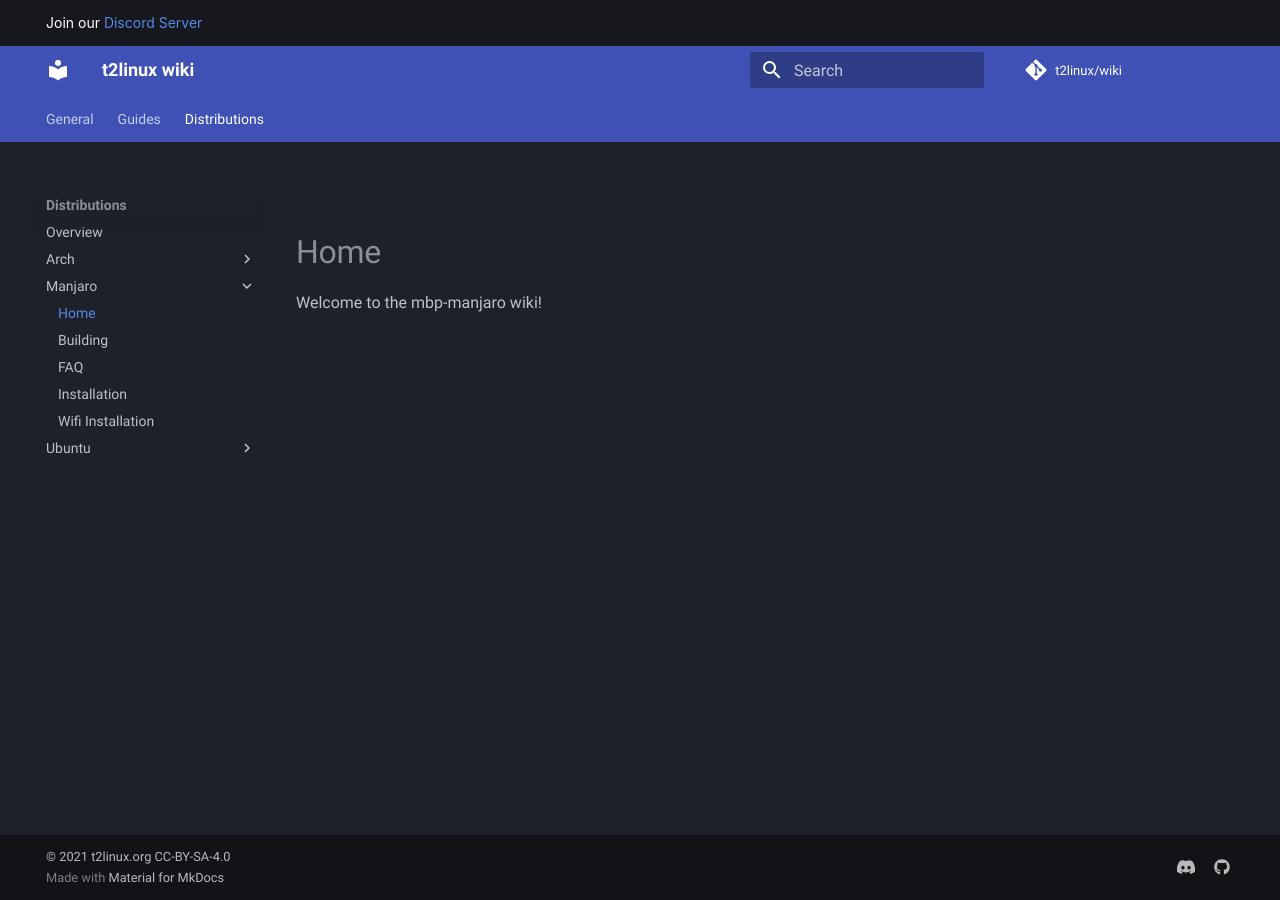
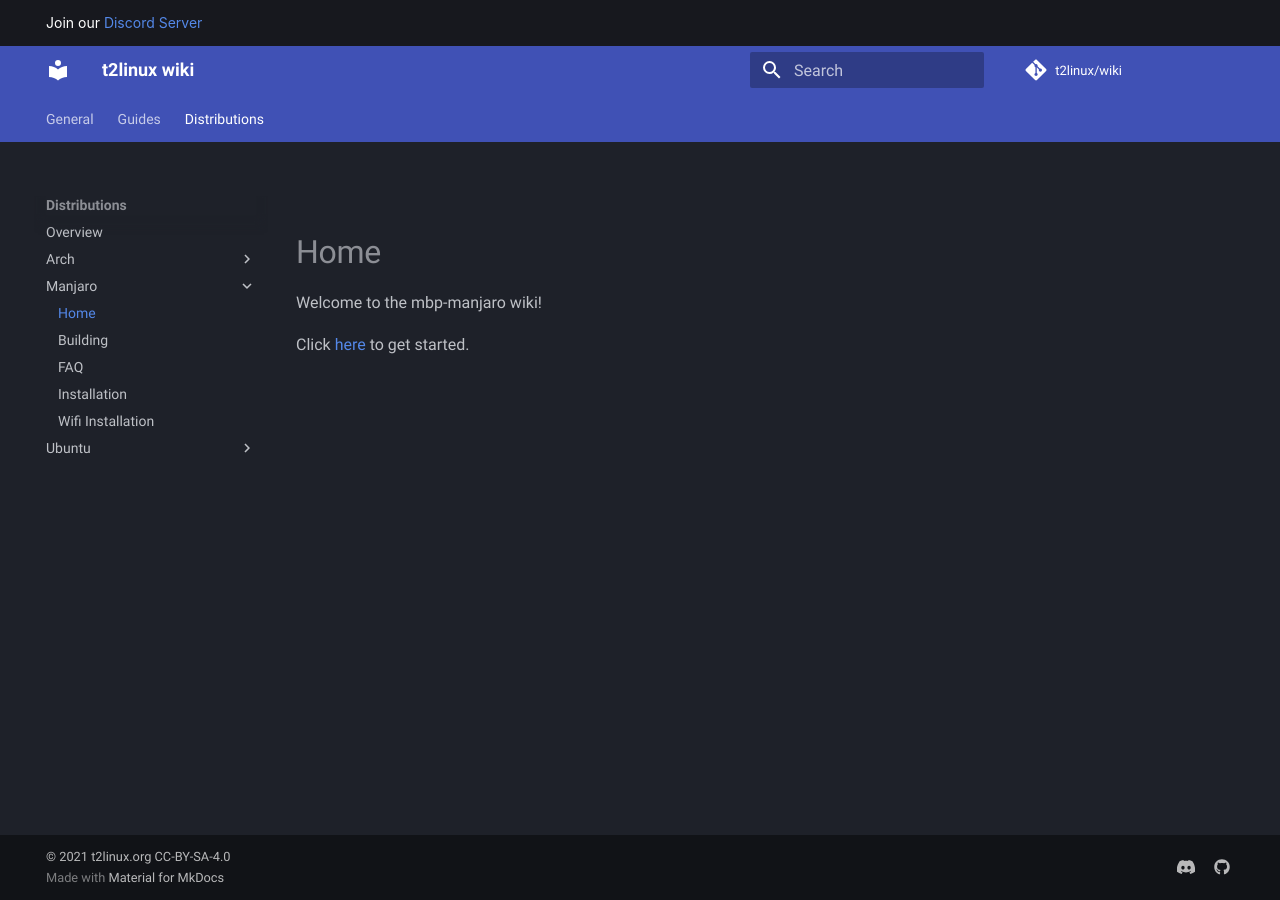
Before and after one commit to t2linux/wiki, an MkDocs documentation site: the page built from docs/distributions/manjaro/home.md, in a window 1280 px wide. Built offline with MkDocs 1.6.1 and Material for MkDocs 9.7.7, drawn with Linux system fonts in a browser that asks for light colours; comment, search, counter and statistics services are not loaded.

Commit message:
Update home.md

```diff
--- a/docs/distributions/manjaro/home.md
+++ b/docs/distributions/manjaro/home.md
@@ -1 +1,3 @@
 Welcome to the mbp-manjaro wiki!
+
+Click [here](https://wiki.t2linux.org/distributions/manjaro/installation/) to get started.
```
